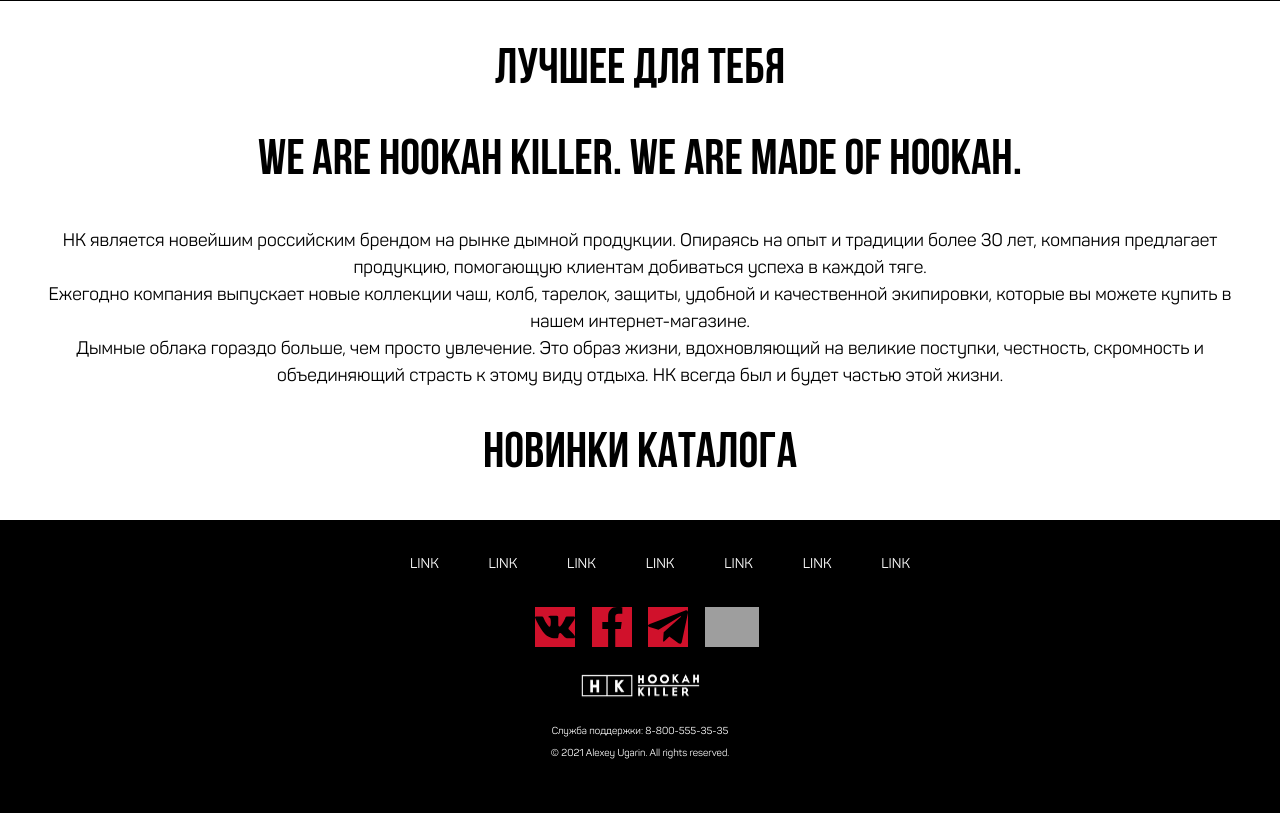
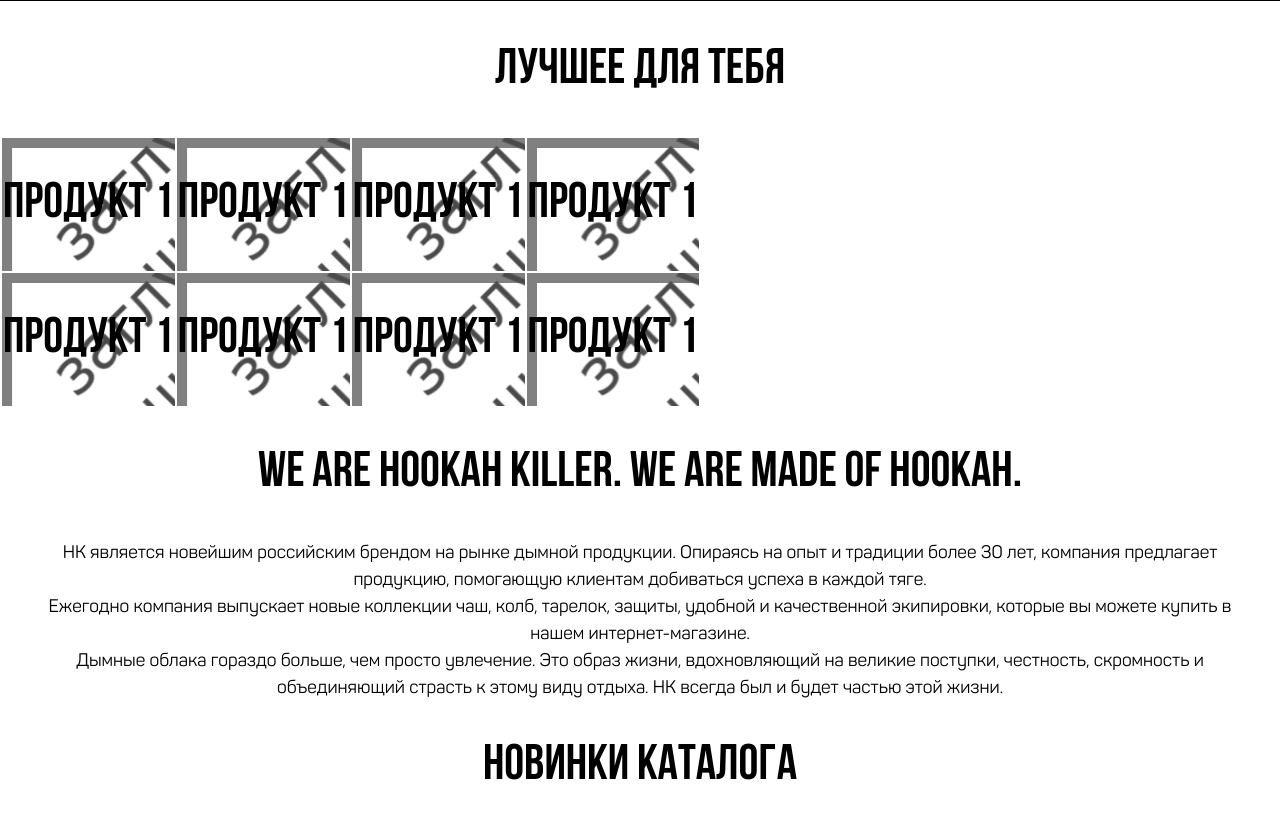
Before and after one commit to alexugarin/HookahKiller, a PHP site: page / in a window 1280 px wide. Shown: the part 669-1482 px from the top of the page. Run offline with PHP 8.4, Linux system fonts and the light colour scheme; grey boxes are pictures that could not be loaded.

Commit message:
заглушки

```diff
--- a/css/style.css
+++ b/css/style.css
@@ -59,6 +59,7 @@ h2 {
     padding:0;
 }
 
-table tr td{
-    max-width: 100%/4;
+table tr td {
+    width: 100%/4;
+    background-image: url(/img/заглушка.png);
 }
--- a/home.html
+++ b/home.html
@@ -44,6 +44,20 @@
             <img src="img/slider.png">
         </div>
         <h2>ЛУЧШЕЕ ДЛЯ ТЕБЯ</h2>
+        <table>
+            <tr>
+                <td><h2>ПРОДУКТ 1</h2></td>
+                <td><h2>ПРОДУКТ 1</h2></td>
+                <td><h2>ПРОДУКТ 1</h2></td>
+                <td><h2>ПРОДУКТ 1</h2></td>
+            </tr>
+            <tr>
+                <td><h2>ПРОДУКТ 1</h2></td>
+                <td><h2>ПРОДУКТ 1</h2></td>
+                <td><h2>ПРОДУКТ 1</h2></td>
+                <td><h2>ПРОДУКТ 1</h2></td>
+            </tr>
+        </table>
         <h2>WE ARE HOOKAH KILLER. WE ARE MADE OF HOOKAH.</h2>
         <div class="main-text">
             <p>
```
Also changed, not shown: img/заглушка.png (added).
